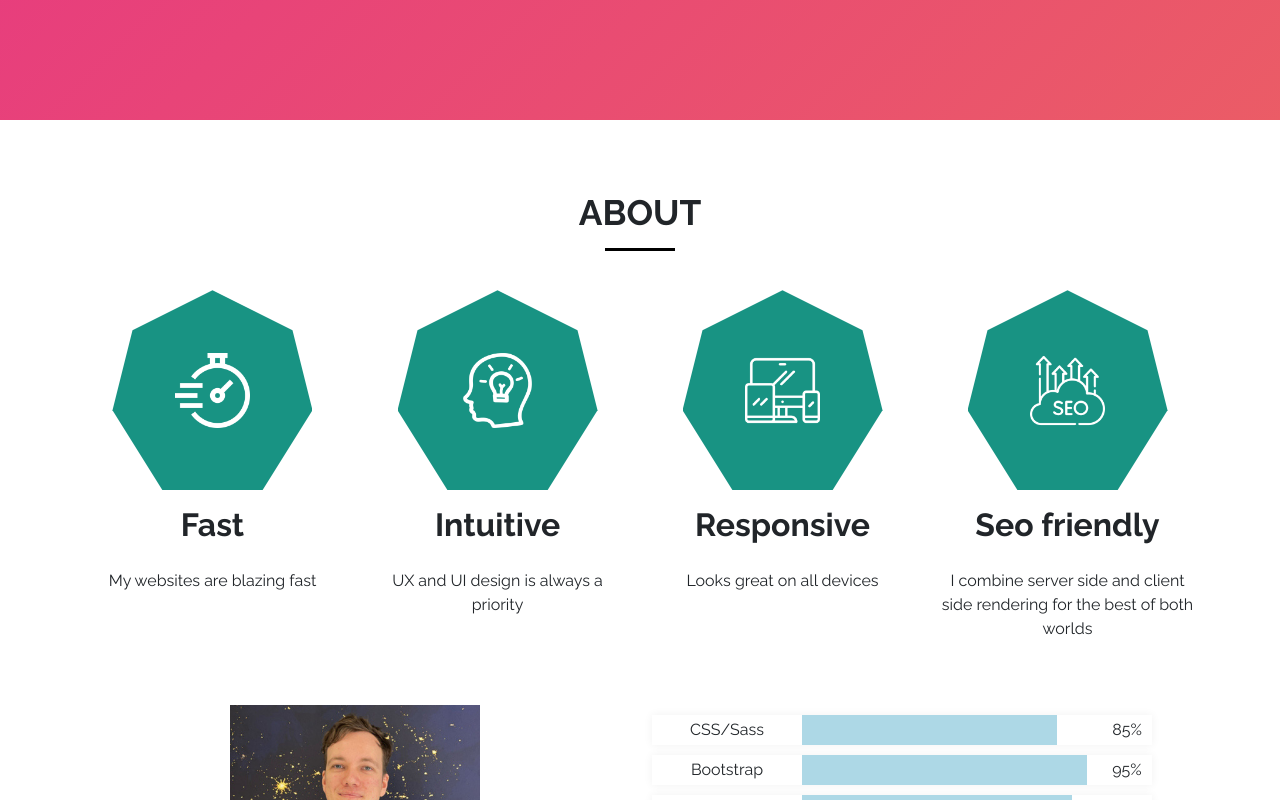
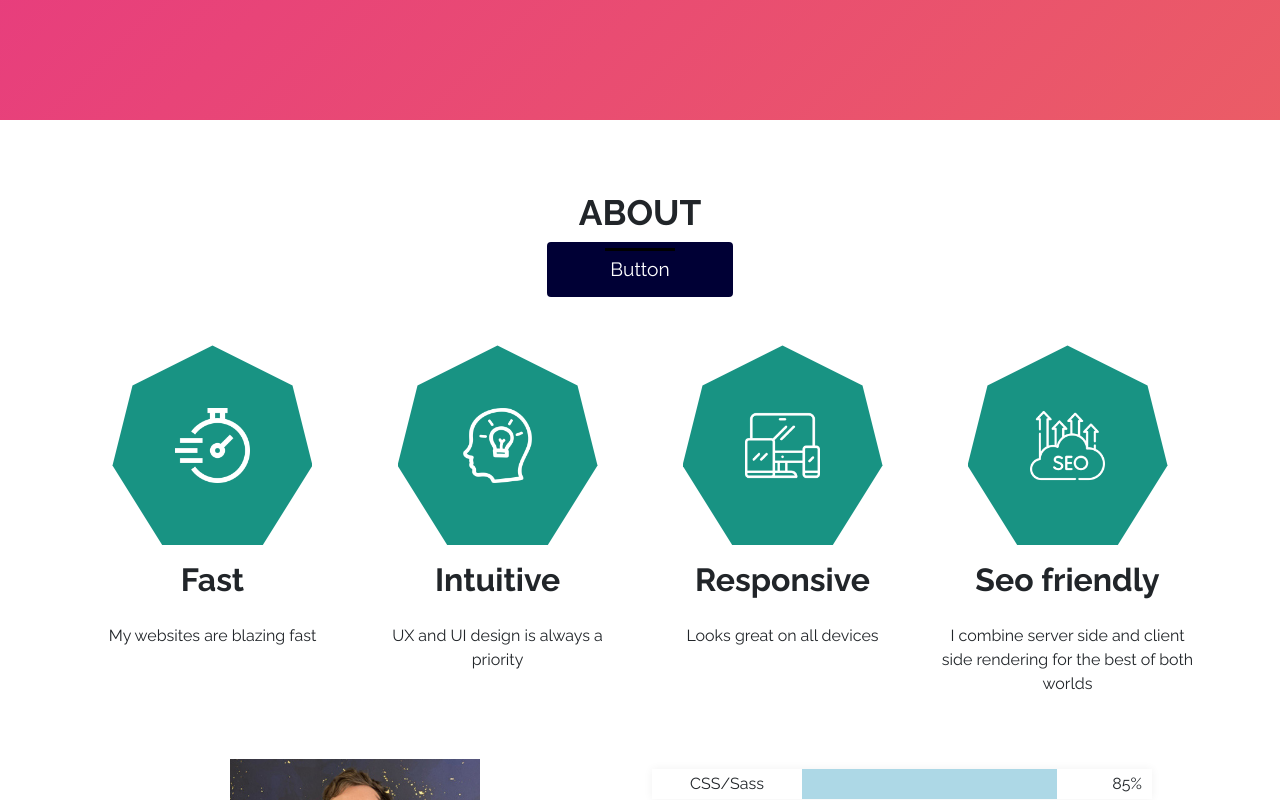
Before and after one commit to JSchoonveld/portfolio_next, a Next.js app: page / in a window 1280 px wide. Shown: the part 680-1480 px from the top of the page. Built offline with nearby package versions, Linux system fonts and the light colour scheme.

Commit message:
React spring animation test

```diff
--- a/components/AboutSection.js
+++ b/components/AboutSection.js
@@ -1,14 +1,23 @@
 import Quality from "./Quality";
 import SkillbarSection from "./SkillbarSection";
 import {Image} from "react-bootstrap";
+import {useSpring, animated} from "react-spring";
 
 export default function AboutSection() {
+
+    const styles = useSpring({
+        loop: true,
+        from: { opacity: 0, bottom: '-100px' },
+        to: { opacity: 1, bottom: '0' },
+    })
+
     return (
         <section className={"content-section"} id="about">
             <div className={'container'}>
                 <div className="row my-4 pt-5">
                     <div className="col text-center">
                         <h2>About</h2>
+                        <animated.button className="btn btn-primary">Button</animated.button>
                     </div>
                 </div>
                 <div className="row mt-5 mb-0">
--- a/components/Quality.js
+++ b/components/Quality.js
@@ -1,8 +1,15 @@
 import {Image} from "react-bootstrap";
+import {animated, useSpring} from "react-spring";
 
 export default function Quality(props) {
+    const styles = useSpring({
+            loop: true,
+            from: { opacity: 0, bottom: '-100px' },
+            to: { opacity: 1, bottom: '0' },
+        })
     return (
-        <div className={"text-center d-flex flex-column align-items-center"}>
+        <animated.div style={{ position: 'relative', ...styles,}}
+                      className={"text-center d-flex flex-column align-items-center"}>
             <div className={"quality-bg"}>
                 <div className="quality-content">
 
@@ -16,7 +23,7 @@ export default function Quality(props) {
             </div>
             <h3 className={"my-3"}>{props.title}</h3>
             <p className={"mt-2"}>{props.description}</p>
-        </div>
+        </animated.div>
 
     )
 }
--- a/package.json
+++ b/package.json
@@ -18,7 +18,9 @@
     "qs": "^6.10.3",
     "react": "17.0.2",
     "react-bootstrap": "^2.4.0",
-    "react-dom": "17.0.2"
+    "react-dom": "17.0.2",
+    "react-spring": "^9.4.5",
+    "react-visibility-sensor": "^5.1.1"
   },
   "devDependencies": {
     "dotenv-webpack": "^7.1.0",
--- a/pages/index.js
+++ b/pages/index.js
@@ -8,29 +8,43 @@ import Footer from '../components/Footer'
 import ContactSection from "../components/ContactSection";
 import ProjectSection from "../components/ProjectSection";
 import FadeHeader from "../components/FadeHeader";
+import {useSpring, animated} from 'react-spring'
+
+import VisibilitySensor from "react-visibility-sensor";
+
+const h2Styles = {
+    fontSize: "82px",
+};
 
 export default function Home({articles, categories, homepage}) {
+    const styles = useSpring({
+        loop: true,
+        from: { opacity: 0, bottom: '-100px' },
+        to: { opacity: 1, bottom: '0' },
+    })
+
     return (
         <div className={styles.container}>
             <Head>
                 <title>Jesse Schoonveld portfolio</title>
-        <meta name="description" content="I'm currently studying web development and doing and internship as a front-end developer. This is my portfolio." />
-        <link rel="icon" href="/favicon.ico" />
+                <meta name="description"
+                      content="I'm currently studying web development and doing and internship as a front-end developer. This is my portfolio."/>
+                <link rel="icon" href="/favicon.ico"/>
             </Head>
             <main className={styles.main}>
                 <FadeHeader/>
 
                 <div className="container-fluid px-0">
-          <NavBar />
+                    <NavBar/>
                 </div>
+                <AboutSection/>
+                <ProjectSection/>
 
-        <AboutSection />
-        <ProjectSection/>
-        <ContactSection />
+                <ContactSection/>
 
             </main>
 
-     <Footer />
+            <Footer/>
         </div>
     )
 }
```
Also changed, not shown: pages/_app.js (+5 -5 lines), 1 other file (tests, documents, lock files or other folders). Lines whose indentation alone changed are shown as unchanged.
